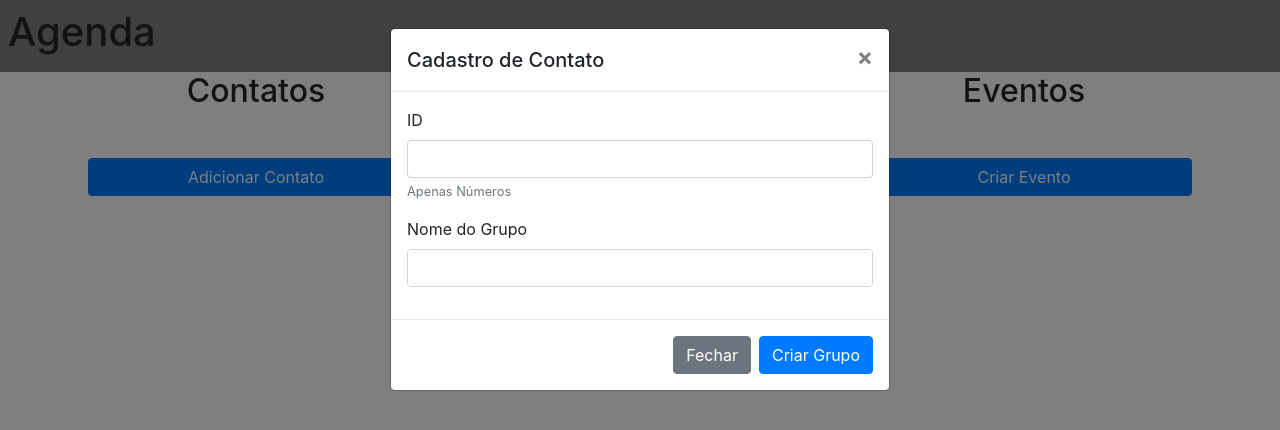
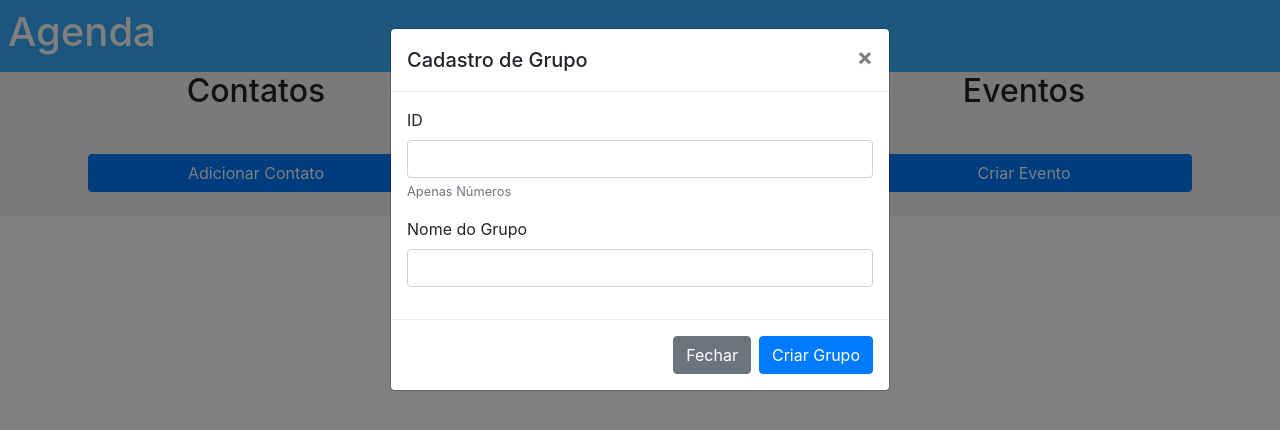
Before and after one commit to GregorySedrez/agenda_web, a website: page agenda.html in a window 1280 px wide. Both pictures are taken after a click on the button "Criar Grupo". Drawn offline with nearby package versions, Linux system fonts and the light colour scheme; no server answers.

Commit message:
Correção Título

```diff
--- a/agenda.html
+++ b/agenda.html
@@ -92,7 +92,7 @@
             <div class="modal-dialog" role="document">
                 <div class="modal-content">
                 <div class="modal-header">
-                    <h5 class="modal-title">Cadastro de Contato</h5>
+                    <h5 class="modal-title">Cadastro de Grupo</h5>
                     <button type="button" class="close" data-dismiss="modal" aria-label="Fechar">
                     <span aria-hidden="true">&times;</span>
                     </button>
@@ -123,7 +123,7 @@
             <div class="modal-dialog" role="document">
                 <div class="modal-content">
                 <div class="modal-header">
-                    <h5 class="modal-title">Cadastro de Contato</h5>
+                    <h5 class="modal-title">Cadastro de Evento</h5>
                     <button type="button" class="close" data-dismiss="modal" aria-label="Fechar">
                     <span aria-hidden="true">&times;</span>
                     </button>
--- a/style.css
+++ b/style.css
@@ -1,11 +1,13 @@
 header{
-    background-color: grey;
+    color: white;
+    background-color: rgb(58, 172, 248);
     padding: 8px;
 }
 
 .agenda-container{
     width: 100%;
     padding: 0 64px;
+    background-color: whitesmoke;
 
     height: 100%;
     display: flex;
@@ -19,7 +21,7 @@ header{
 }
 
 .agenda-block-title{
-    margin-bottom: 24px;
+    margin-bottom: 20px;
     width: 100%;
     text-align: center;
 }
```
